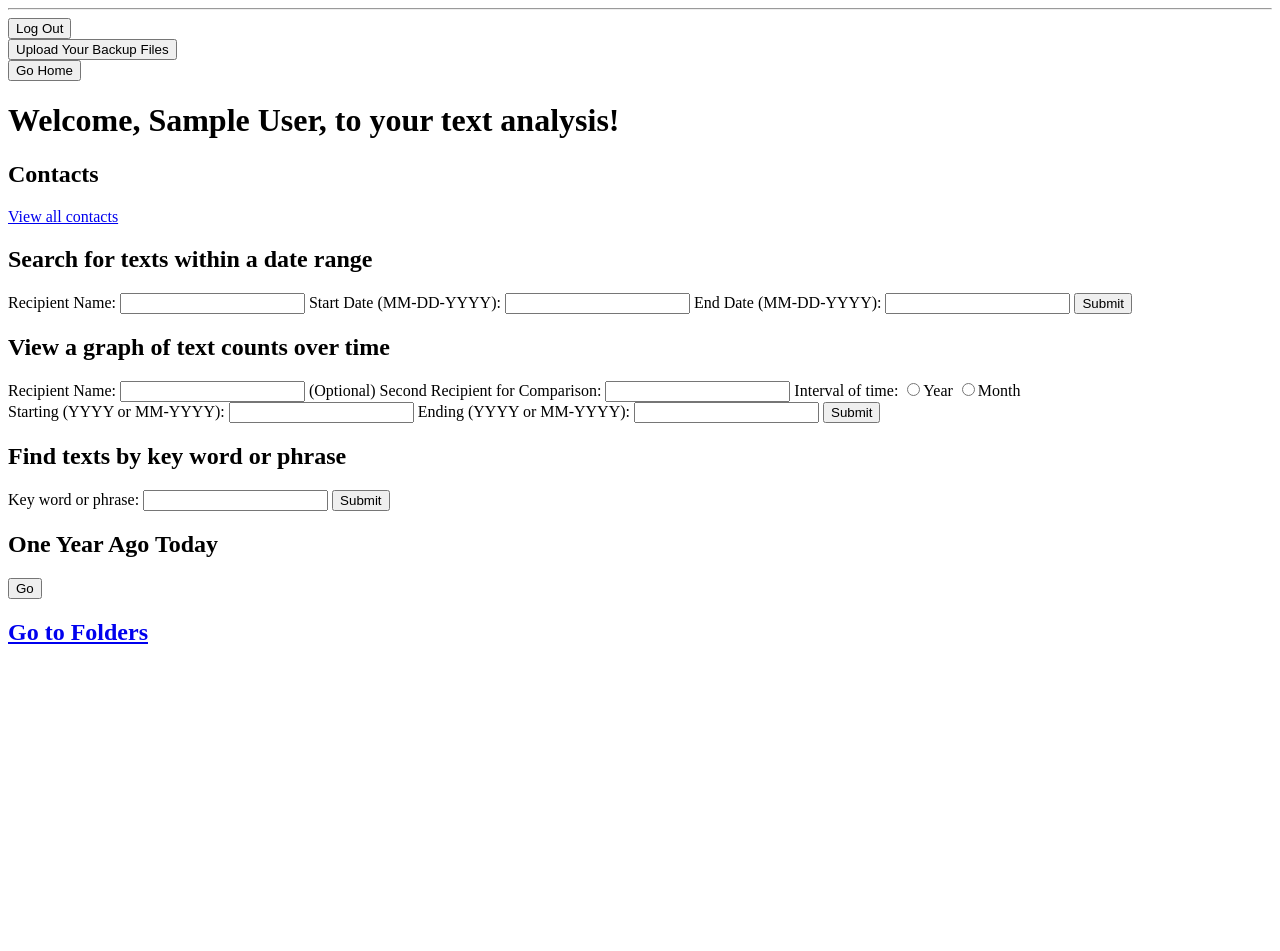
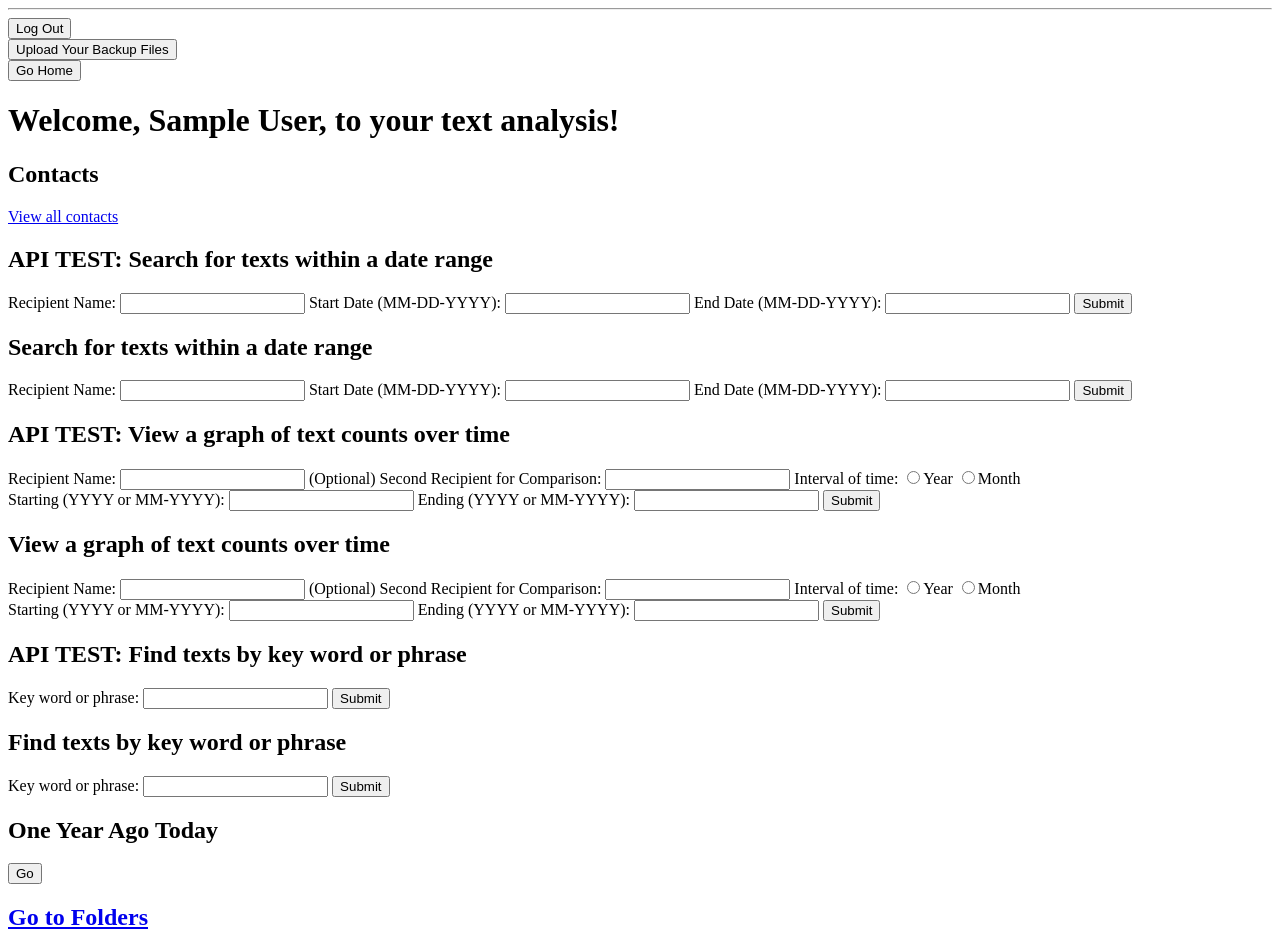
Before and after one commit to priyankaaltman/Keyboard-Diaries, a Flask app: page / in a window 1280 px wide. Before the commit the page ends 644 px from the top, so only its background shows below. Run offline with Flask 2, Linux system fonts and the light colour scheme; the visitor is signed in with stand-in values (Sample User, id 1); data comes from the database, SQL or seed files in the repository; some libraries are stand-ins or nearby versions.

Commit message:
Added routes that return json to later connect to React app

```diff
--- a/server.py
+++ b/server.py
@@ -179,6 +179,36 @@ def show_contacts():
 
     return render_template("contacts.html", contacts=contacts, groups=groups)
 
+@app.route("/api/contacts")
+def api_show_contacts():
+    """Show contact names and phone numbers."""
+
+    groups = Group.query.filter(Group.user_id == session["user_id"]).all()
+
+    contacts = Person.query.filter(Person.user_id==session["user_id"]).order_by(Person.name).all()
+
+    json_contacts = []
+    for contact in contacts:
+        contact_attributes = {
+            'id': contact.id,
+            'name': contact.name,
+            'user_id': contact.user_id
+        }
+
+        json_contacts.append(contact_attributes)
+
+    json_groups = []
+    for group in groups:
+        group_attributes = {
+            'id': group.id,
+            'title': group.title,
+            'user_id': group.user_id
+        }
+
+        json_groups.append(group_attributes)
+
+    return jsonify({'contacts': json_contacts, 'groups': json_groups})
+
 @app.route("/contacts/<int:name_id>")
 def display_info_about_contact(name_id):
     """Given the name of a person, return all messages sent and received by that person, in order by date."""
@@ -213,6 +243,52 @@ def display_info_about_contact(name_id):
                                                      words_received=words_received,
                                                      groups=groups)
 
+@app.route("/api/contacts/<int:name_id>")
+def api_display_info_about_contact(name_id):
+    """Given the name of a person, return all messages sent and received by that person, in order by date."""
+
+    to_or_from_contact = (Message.sender_id==name_id) | (Message.recipient_id == name_id)
+
+    messages = Message.query.filter(Message.user_id==session["user_id"],
+                                   to_or_from_contact).order_by(Message.date).all()
+
+    person = Person.query.filter((Person.user_id==session["user_id"]), (Person.id == name_id)).one()
+
+    groups = Group.query.filter(Group.user_id == session["user_id"]).all()
+
+    user_id = session["user_id"]
+
+    the_emoji = get_most_loved_emoji(person.name, user_id)
+
+    number_sent = count_number_sent_texts_by_name(person.name, user_id)
+
+    number_received = count_number_received_texts_by_name(person.name, user_id)
+
+    words_sent = count_words_in_sent_texts_with_name(person.name, user_id)
+
+    words_received = count_words_in_received_texts_with_name(person.name, user_id)
+
+    groups_in = person.groups
+
+    group_titles = []
+    for group in person.groups:
+        group_titles.append(group.title)
+
+
+    json_contact_info = [
+        {
+        'name': person.name,
+        'most_loved_emoji': the_emoji,
+        'number_sent': number_sent,
+        'number_received': number_received,
+        'words_sent': words_sent,
+        'words_received': words_received,
+        'groups': group_titles
+        }
+    ]
+
+    return jsonify({"contact_info": json_contact_info})
+
 @app.route("/daterange")
 def get_messages_in_date_range():
     """Given a specified date range (in format MM-DD-YYYY), return all messages with a certain person during that time frame."""
@@ -237,6 +313,55 @@ def get_messages_in_date_range():
     folders = Folder.query.filter(Folder.user_id==session["user_id"]).all()
 
     return render_template("texts_by_date.html", messages=messages, folders=folders)
+
+@app.route('/api/daterange')
+def api_get_messages_in_date_range():
+    """Given a specified date range (in format MM-DD-YYYY), return all messages with a certain person during that time frame."""
+    name = request.args.get("name")
+    date_start = request.args.get("start_date")
+    date_end = request.args.get("end_date")
+
+    start = convert_date_to_nanoseconds(date_start)
+    end = convert_date_to_nanoseconds(date_end)
+
+    person = Person.query.filter(Person.name==name,
+                                (Person.user_id==session["user_id"]))[0]
+
+    to_or_from_contact = (Message.sender_id==person.id) | (Message.recipient_id == person.id)
+
+
+    messages = Message.query.filter(Message.user_id==session["user_id"],
+                                    start<=Message.date,
+                                    Message.date <= end,
+                                    to_or_from_contact).order_by(Message.date).all()
+
+    folders = Folder.query.filter(Folder.user_id==session["user_id"]).all()
+
+    json_messages = []
+    for message in messages:
+        message_attributes = {
+            'id': message.id,
+            'user_id': message.user_id,
+            'text': message.text,
+            'date': message.date,
+            'sender_id': message.sender_id,
+            'recipient_id': message.recipient_id
+        }
+
+        json_messages.append(message_attributes)
+
+    json_folders = []
+    for folder in folders:
+        folder_attributes = {
+            'id': folder.id,
+            'title': folder.title,
+            'user_id': folder.user_id
+        }
+
+        json_folders.append(folder_attributes)
+
+
+    return jsonify({'messages': json_messages, 'folders': json_folders})
 
 @app.route("/graph-frequencies")
 def display_graph_message_counts():
@@ -279,10 +404,50 @@ def display_graph_message_counts():
 
     return render_template("frequency-graph.html", data_dict=data_dict, interval=interval)
 
+@app.route("/api/graph-frequencies")
+def api_display_graph_message_counts():
+
+    name = request.args.get("name")
+    interval = request.args.get("interval")
+    date_start = request.args.get("start_date")
+    date_end = request.args.get("end_date")
+    second_name = request.args.get("name2")
+
+    user_id = session["user_id"]
+
+    data_dict = {"datasets" : [{
+        "fill": False,
+        "pointRadius": 6,
+        "pointBorderColor": '#001516',
+    }, {
+        "fill": False,
+        "pointRadius": 6,
+        "pointBorderColor": '#001516',
+    }]}
+
+    (timeblocks1, message_counts1) = get_message_count_in_date_range(name, interval, date_start, date_end, user_id)
+
+    data_dict["labels"] = timeblocks1
+    lines_list = data_dict["datasets"]
+    lines_list[0]["data"] = message_counts1
+    lines_list[0]["label"] = name
+    lines_list[0]["borderColor"] = "#33FDFF"
+    lines_list[0]["pointBackgroundColor"] = "#33FDFF"
+
+    if not second_name:
+        lines_list.pop() # remove the settings for the second line if there isn't one
+    else:
+        (timeblocks2, message_counts2) = get_message_count_in_date_range(second_name, interval, date_start, date_end, user_id)
+        lines_list[1]["data"] = message_counts2
+        lines_list[1]["label"] = second_name
+        lines_list[1]["borderColor"] = "#D51414"
+        lines_list[1]["pointBackgroundColor"] = "#D51414"
+
+    return jsonify(data_dict)
+
 @app.route("/keyword")
 def find_texts_by_keyword():
     """Find texts that match on a keyword or phrase with a specific person from their page."""
-
 
     form_data = request.args.to_dict()
 
@@ -308,12 +473,82 @@ def find_texts_by_keyword():
 
     return render_template("texts_by_keyword.html", messages=messages, folders=folders)
 
+@app.route("/api/keyword")
+def api_find_texts_by_keyword():
+    """Find texts that match on a keyword or phrase with a specific person from their page."""
+
+    form_data = request.args.to_dict()
+
+    keyword = form_data["keyword"]
+
+    if "person_name" in form_data.keys():
+        name = form_data["person_name"]
+
+        person = Person.query.filter(Person.user_id == session["user_id"],
+                                     Person.name == name).one()
+
+        to_or_from_contact = (Message.sender_id == person.id) | (Message.recipient_id == person.id)
+
+        messages = Message.query.filter(Message.user_id==session["user_id"],
+                                        Message.text.like(f"%{keyword}%"),
+                                        to_or_from_contact).all()
+
+    else:
+        messages = Message.query.filter(Message.user_id==session["user_id"],
+                                        Message.text.like(f"%{keyword}%")).all()
+
+    folders = Folder.query.filter(Folder.user_id==session["user_id"]).all()
+
+    json_messages = []
+    for message in messages:
+        message_attributes = {
+            'id': message.id,
+            'user_id': message.user_id,
+            'text': message.text,
+            'date': message.date,
+            'sender_id': message.sender_id,
+            'recipient_id': message.recipient_id
+        }
+
+        json_messages.append(message_attributes)
+
+    json_folders = []
+    for folder in folders:
+        folder_attributes = {
+            'id': folder.id,
+            'title': folder.title,
+            'user_id': folder.user_id
+        }
+
+        json_folders.append(folder_attributes)
+
+
+    return jsonify({'messages': json_messages, 'folders': json_folders})
+
 @app.route("/folders")
 def show_folders():
 
     folders = Folder.query.filter(Folder.user_id==session["user_id"]).all()
 
     return render_template("folders.html", folders=folders)
+
+@app.route("/api/folders")
+def api_show_folders():
+
+    folders = Folder.query.filter(Folder.user_id==session["user_id"]).all()
+
+    json_folders = []
+    for folder in folders:
+        folder_attributes = {
+            'id': folder.id,
+            'title': folder.title,
+            'user_id': folder.user_id
+        }
+
+        json_folders.append(folder_attributes)
+
+
+    return jsonify({'folders': json_folders})
 
 @app.route("/new-folder", methods=["POST"])
 def make_new_folder():
@@ -358,6 +593,31 @@ def show_messages_in_folder(folder_id):
 
     return render_template("messages-by-folder.html", messages=messages, folder_title=folder_title)
 
+@app.route("/api/folders/<int:folder_id>")
+def api_show_messages_in_folder(folder_id):
+
+    folder = Folder.query.filter(Folder.id==folder_id, Folder.user_id == session["user_id"]).one()
+
+    folder_title = folder.title
+
+    messages = folder.messages # list of messages in that folder
+
+    json_messages = []
+    for message in messages:
+        message_attributes = {
+            'id': message.id,
+            'user_id': message.user_id,
+            'text': message.text,
+            'date': message.date,
+            'sender_id': message.sender_id,
+            'recipient_id': message.recipient_id
+        }
+
+        json_messages.append(message_attributes)
+
+
+    return jsonify({'messages': json_messages})
+
 @app.route("/new-group", methods=["POST"])
 def make_new_group():
 
@@ -399,6 +659,27 @@ def show_people_in_group(group_id):
 
     return render_template("people-by-group.html", members=members, group_title=group_title)
 
+@app.route("/api/contacts/group/<int:group_id>")
+def api_show_people_in_group(group_id):
+
+    group = Group.query.filter(Group.id==group_id, Group.user_id == session["user_id"]).one()
+
+    group_title = group.title
+
+    members = group.members # list of people in that group
+
+    json_members = []
+    for member in members:
+        member_attributes = {
+            'id': member.id,
+            'name': member.name,
+            'user_id': member.user_id
+        }
+
+        json_members.append(member_attributes)
+
+    return jsonify({"group_name": group.title, "members": json_members})
+
 @app.route("/one-year-ago-today")
 def show_messages_on_this_day():
 
@@ -436,8 +717,56 @@ def show_messages_on_this_day():
 
     return render_template("one-year-ago-today.html", messages=messages)
 
+@app.route("/api/one-year-ago-today")
+def api_show_messages_on_this_day():
+
+    today = date.today() # datetime.date(2018, 11, 6)
+
+    year_ago = today - relativedelta(years=+1) #datetime.date(2017, 11, 6)
+
+    # need to get 0:00 of one_year_ago in nanoseconds
+    year_ago_start = datetime(year=year_ago.year,
+                              month=year_ago.month,
+                              day=year_ago.day,
+                              hour=0,
+                              minute=0,
+                              second=0,
+                              microsecond=0)
 
 
+    # need to get 0:00 of one_year_ago + one day in nanoseconds
+    year_ago_next_day = year_ago + relativedelta(days=+1)
+
+    year_ago_end = datetime(year=year_ago_next_day.year,
+                            month=year_ago_next_day.month,
+                            day=year_ago_next_day.day,
+                            hour=0,
+                            minute=0,
+                            second=0,
+                            microsecond=0)
+
+    start = convert_datetime_to_nanoseconds(year_ago_start)
+    end = convert_datetime_to_nanoseconds(year_ago_end)
+
+    # then do query to find texts between those two nanoseconds
+    messages = Message.query.filter((Message.user_id==session["user_id"]),
+                                    (start<=Message.date), (Message.date < end)).order_by(Message.date).all()
+
+    json_messages = []
+    for message in messages:
+        message_attributes = {
+            'id': message.id,
+            'user_id': message.user_id,
+            'text': message.text,
+            'date': message.date,
+            'sender_id': message.sender_id,
+            'recipient_id': message.recipient_id
+        }
+
+        json_messages.append(message_attributes)
+
+
+    return jsonify({'messages': json_messages})
 
 if __name__ == "__main__":
     # We have to set debug=True here, since it has to be True at the
--- a/templates/homepage.html
+++ b/templates/homepage.html
@@ -8,6 +8,15 @@
 
 <p><a href="/contacts">View all contacts</a></p>
 
+<h2>API TEST: Search for texts within a date range</h2>
+
+<form action="/api/daterange">
+    Recipient Name: <input type="text" name="name">
+    Start Date (MM-DD-YYYY): <input type="text" name="start_date">
+    End Date (MM-DD-YYYY): <input type="text" name="end_date">
+    <input type="submit">
+</form>
+
 
 <h2>Search for texts within a date range</h2>
 
@@ -15,6 +24,20 @@
     Recipient Name: <input type="text" name="name">
     Start Date (MM-DD-YYYY): <input type="text" name="start_date">
     End Date (MM-DD-YYYY): <input type="text" name="end_date">
+    <input type="submit">
+</form>
+
+<h2>API TEST: View a graph of text counts over time</h2>
+
+<form action="/api/graph-frequencies" id="graph-form">
+    Recipient Name: <input type="text" name="name">
+    (Optional) Second Recipient for Comparison: <input type="text" name="name2">
+    Interval of time:
+        <input type="radio" name="interval" value="Year">Year
+        <input type="radio" name="interval" value="Month">Month
+    <br>
+    Starting (YYYY or MM-YYYY): <input type="text" name="start_date">
+    Ending (YYYY or MM-YYYY): <input type="text" name="end_date">
     <input type="submit">
 </form>
 
@@ -30,6 +53,13 @@
     <br>
     Starting (YYYY or MM-YYYY): <input type="text" name="start_date">
     Ending (YYYY or MM-YYYY): <input type="text" name="end_date">
+    <input type="submit">
+</form>
+
+<h2> API TEST: Find texts by key word or phrase</h2>
+
+<form action="/api/keyword" id="keyword-form">
+    Key word or phrase: <input type="text" name="keyword">
     <input type="submit">
 </form>
 
```
Also changed, not shown: utility.py (+4 -3 lines).
